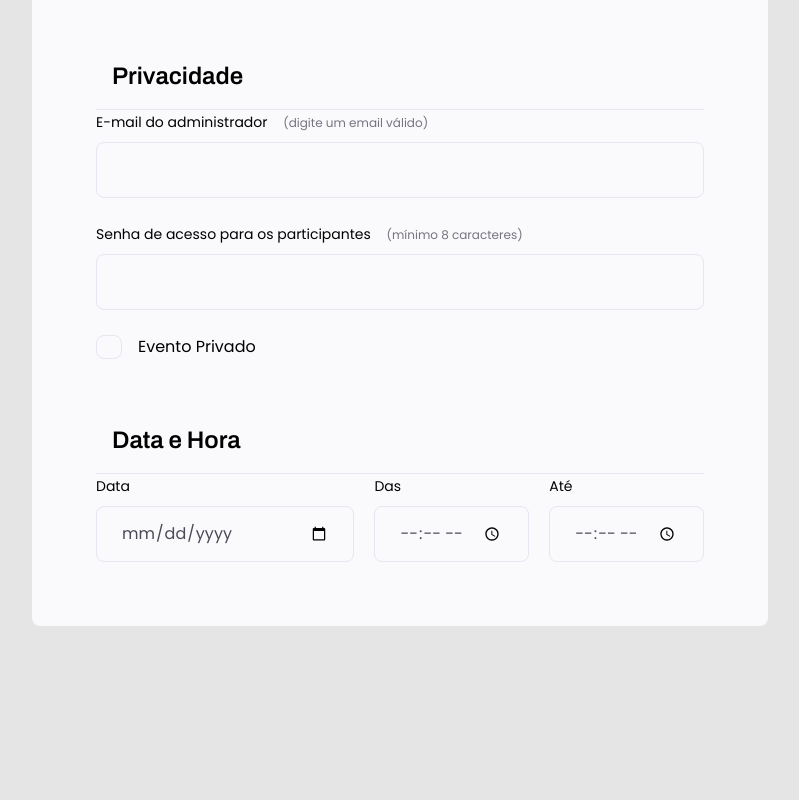
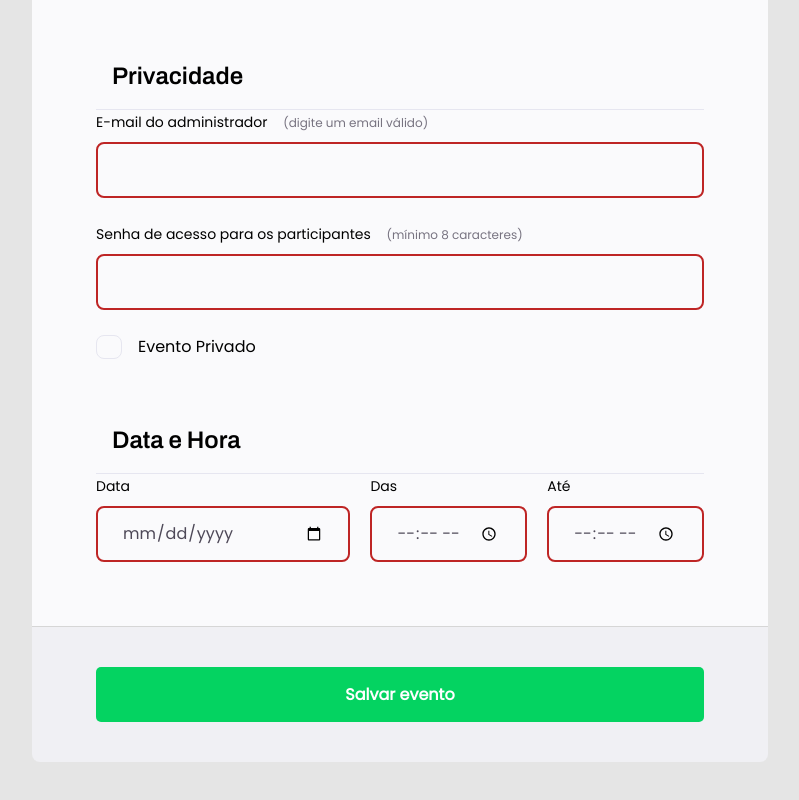
Before and after one commit to viniciusgcampanella/projeto.expl3, a plain HTML site: page index.html in a window 1280 px wide. Shown: the part 1078-1878 px from the top of the page, without its empty margins (240-1039 px from the left). Before the commit the page ends 1704 px from the top, so only its background shows below. Drawn offline with Linux system fonts and the light colour scheme.

Commit message:
readme.md

```diff
--- a/index.html
+++ b/index.html
@@ -18,7 +18,7 @@
         <h1>Crie e compartilhe seu evento.</h1>
         <p>O primeiro passo, é preencher esse formulário de inscrição.</p>
       </header>
-      <form>
+      <form id="my-form">
         <fieldset>
           <div class="fieldset-wrapper">
             <legend>Informações do Evento</legend>
@@ -27,21 +27,21 @@
               <label for="event-title"
                 >Título do evento <span>(mínimo 8 caracteres)</span>
               </label>
-              <input type="text" id="event-title" />
+              <input type="text" id="event-title" required minlength="8" />
             </div>
 
             <div class="input-wrapper">
               <label for="event-link"
                 >Link do evento <span>(comece com https://)</span>
               </label>
-              <input type="url" id="event-title" />
+              <input type="url" id="event-title" required />
             </div>
 
             <div class="input-wrapper">
               <label for="event-whatsapp"
                 >Whatsapp para contato <span>(somente números)</span>
               </label>
-              <input type="number" id="event-whatsapp" />
+              <input type="number" id="event-whatsapp" required />
             </div>
 
             <div class="input-wrapper">
@@ -68,7 +68,7 @@
               <label for="event-email"
                 >E-mail do administrador <span>(digite um email válido)</span>
               </label>
-              <input type="text" id="event-email" />
+              <input type="text" id="event-email" required />
             </div>
 
             <div class="input-wrapper">
@@ -76,7 +76,12 @@
                 >Senha de acesso para os participantes
                 <span>(mínimo 8 caracteres)</span>
               </label>
-              <input type="password" id="event-senhaacesso" />
+              <input
+                type="password"
+                id="event-senhaacesso"
+                required
+                minlength="8"
+              />
             </div>
 
             <div class="checkbox-wrapper">
@@ -94,21 +99,30 @@
           <div class="colunas">
             <div class="input-wrapper">
               <label for="event-date">Data</label>
-              <input type="date" id="event-date" />
+              <input type="date" id="event-date" required />
             </div>
 
             <div class="input-wrapper">
               <label for="event-begin">Das</label>
-              <input type="time" id="event-begin" />
+              <input type="time" id="event-begin" required />
             </div>
 
             <div class="input-wrapper">
               <label for="event-end">Até</label>
-              <input type="time" id="event-end" />
+              <input type="time" id="event-end" required />
             </div>
           </div>
         </fieldset>
       </form>
+
+      <footer>
+        <input
+          class="button"
+          type="submit"
+          form="my-form"
+          value="Salvar evento"
+        />
+      </footer>
     </div>
   </body>
 </html>
--- a/styles.css
+++ b/styles.css
@@ -43,7 +43,7 @@ form{
     background: #fafafc;
     min-height: 300px;
     margin-top: 38px;
-    border-radius: 8px;
+    border-radius: 8px 8px 0 0;
     padding: 64px;
     display: flex;
     flex-direction: column;
@@ -139,3 +139,29 @@ gap: 20px;
 .checkbox-wrapper input:focus + label::before{
 outline: 2px solid black;
 }
+footer{
+    background: #f0f0f4;
+    height: 136px;
+    display: flex;
+    flex-direction: column;
+    padding: 40px 64px;
+    margin-bottom: 100px;
+    border-top: 1px solid #d6d6d6;
+    border-radius:  0 0 8px 8px;
+}
+footer .button{
+    height: 56px;
+    background: #04D361;
+    border-radius: 5px;
+    border: none;
+    font-weight: 600;
+    font-size: 16px;
+    line-height: 26px;
+    color: #ffffff;
+}
+footer .button:hover{
+    background: #3e8a60;
+}
+input:invalid{
+    border: 2px solid rgb(190, 37, 37);
+}
```
Also changed, not shown: 1 other file.
